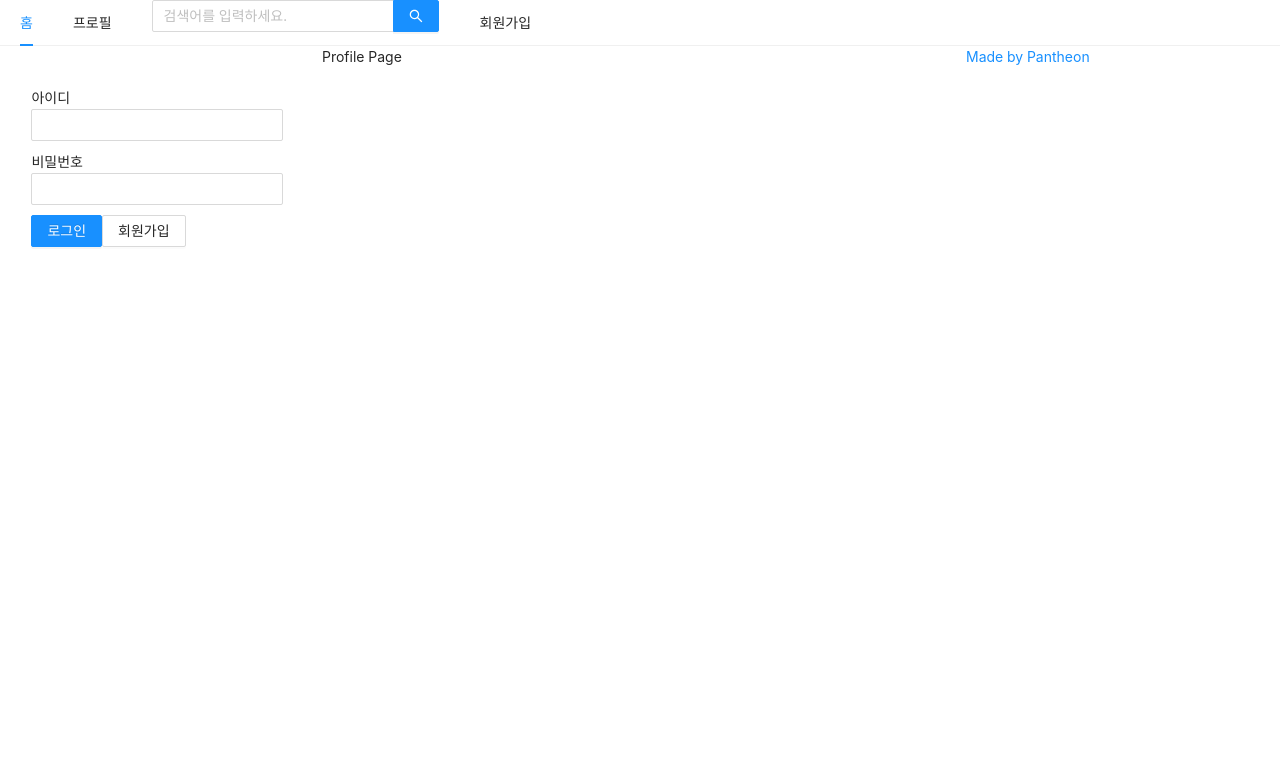
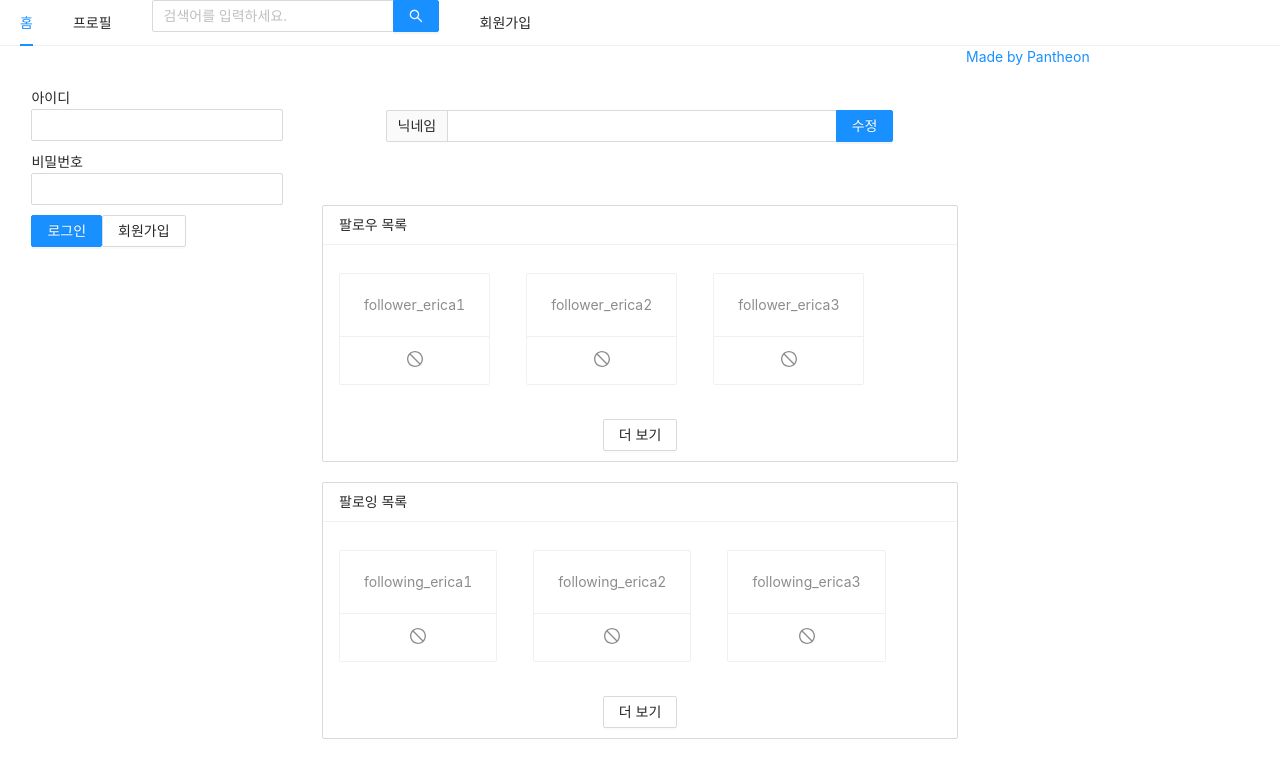
Before and after one commit to ericagong/Pantheon, a Next.js app in the folder FE/: page /profile in a window 1280 px wide. Shown: the top 778 px of the page. Built offline with nearby package versions, Linux system fonts and the light colour scheme.

Commit message:
feat: 프로필 페이지 디자인

```diff
--- /dev/null
+++ b/FE/components/FollowList.js
@@ -0,0 +1,37 @@
+import { useMemo } from "react";
+import { List, Button, Card } from "antd";
+import { StopOutlined } from "@ant-design/icons";
+import PropTypes from "prop-types";
+
+// TODO style useMemo 통해 최적화
+const FollowList = ({ header, data }) => {
+  return (
+    <List
+      style={{ marginBottom: "20px" }}
+      grid={{ gutter: 4, xs: 2, md: 3 }}
+      size="small"
+      header={<div>{header}</div>}
+      loadMore={
+        <div style={{ textAlign: "center", margin: "10px 0" }}>
+          <Button>더 보기</Button>
+        </div>
+      }
+      bordered
+      dataSource={data}
+      renderItem={(item) => (
+        <List.Item style={{ marginTop: "20px" }}>
+          <Card actions={[<StopOutlined key="stop" />]}>
+            <Card.Meta description={item.nickname} />
+          </Card>
+        </List.Item>
+      )}
+    />
+  );
+};
+
+FollowList.propTypes = {
+  header: PropTypes.string.isRequired,
+  data: PropTypes.array.isRequired,
+};
+
+export default FollowList;
--- /dev/null
+++ b/FE/components/UsernameEditForm.js
@@ -0,0 +1,20 @@
+import { Form, Input } from "antd";
+
+import styled from "styled-components";
+import PropTypes from "prop-types";
+
+const UsernameEditForm = () => {
+  return (
+    <FormWrapper>
+      <Input.Search addonBefore="닉네임" enterButton="수정" />
+    </FormWrapper>
+  );
+};
+
+UsernameEditForm.propTypes = {};
+
+const FormWrapper = styled(Form)`
+  padding: 10%;
+`;
+
+export default UsernameEditForm;
--- a/FE/pages/profile.js
+++ b/FE/pages/profile.js
@@ -1,5 +1,20 @@
 import Layout from "../components/Layout";
 import Head from "next/head";
+import UsernameEditForm from "../components/UsernameEditForm";
+import FollowList from "../components/FollowList";
+
+const DUMMIES = {
+  FOLLOWERS: [
+    { nickname: "follower_erica1" },
+    { nickname: "follower_erica2" },
+    { nickname: "follower_erica3" },
+  ],
+  FOLLOWINGS: [
+    { nickname: "following_erica1" },
+    { nickname: "following_erica2" },
+    { nickname: "following_erica3" },
+  ],
+};
 
 const Profile = () => {
   return (
@@ -7,7 +22,11 @@ const Profile = () => {
       <Head>
         <title>내 프로필 | Pantheon</title>
       </Head>
-      <Layout>Profile Page</Layout>
+      <Layout>
+        <UsernameEditForm />
+        <FollowList header="팔로우 목록" data={DUMMIES.FOLLOWERS} />
+        <FollowList header="팔로잉 목록" data={DUMMIES.FOLLOWINGS} />
+      </Layout>
     </>
   );
 };
```
Also changed, not shown: FE/components/Skeleton.js (added, +10 -0 lines).
